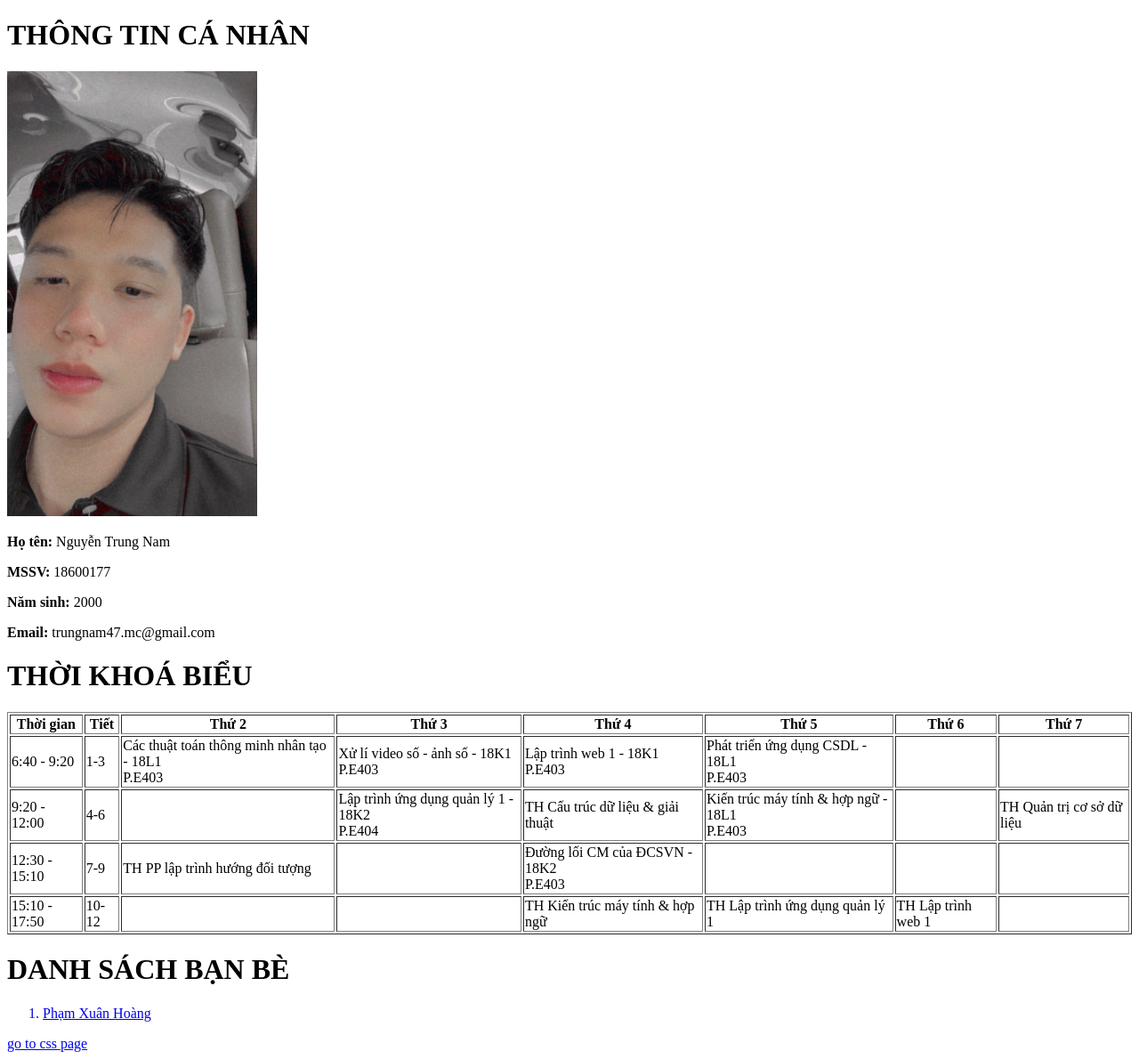
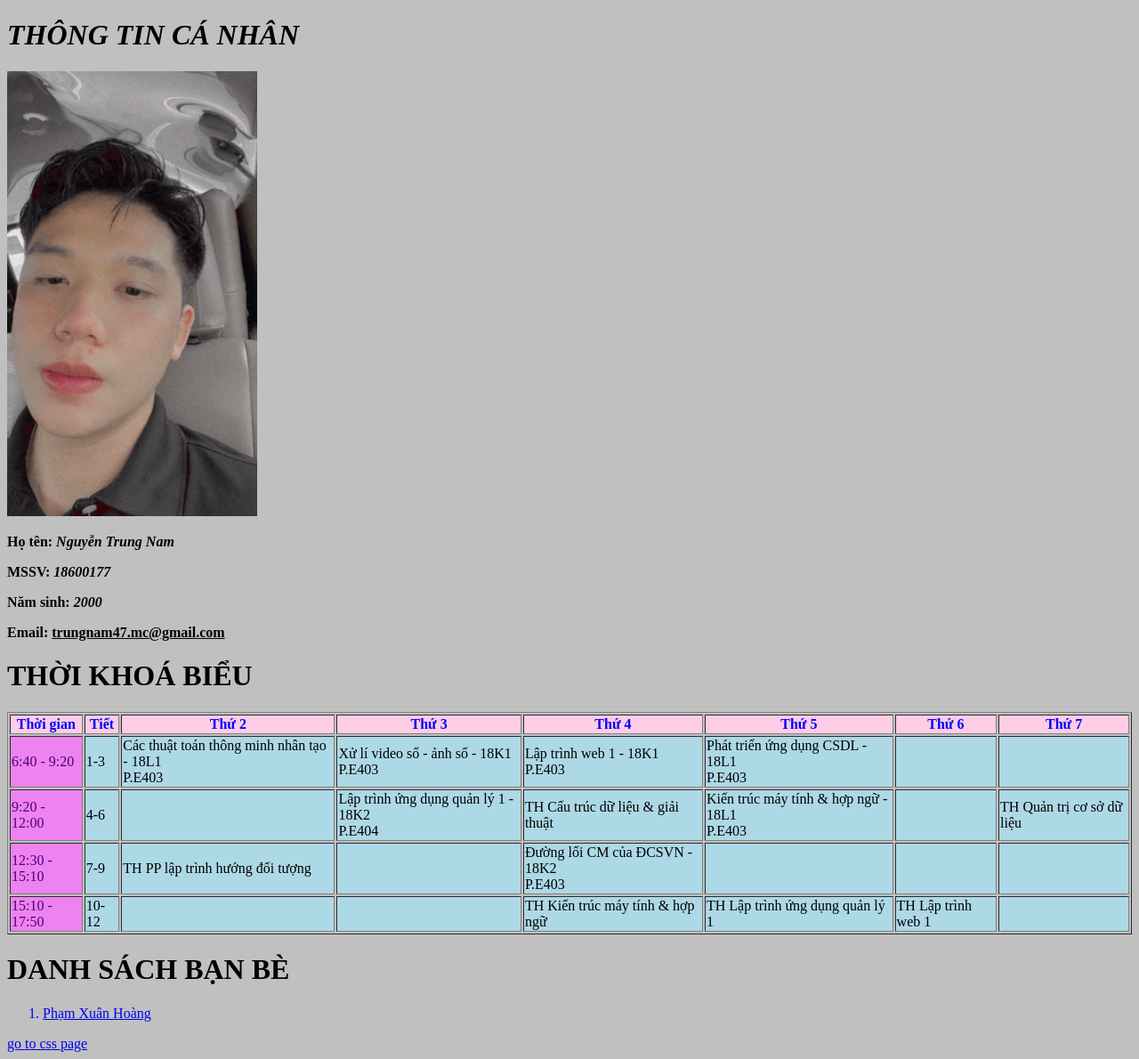
Before and after one commit to NamNikon/FreePHP, a PHP site: page /18600177_08.html in a window 1280 px wide. Shown: the whole page at 89% size. Run offline with PHP 8.4, Linux system fonts and the light colour scheme.

Commit message:
Homework_18600177_tuan02

```diff
--- a/18600177_08.html
+++ b/18600177_08.html
@@ -10,19 +10,20 @@
 </head>
 
 <body>
+
     <div class="info">
-        <h1>THÔNG TIN CÁ NHÂN</h1>
+        <h1><em>THÔNG TIN CÁ NHÂN</em></h1>
         <img src="./image/nguyentrungnam_18600177.JPG">
-        <p><strong>Họ tên:</strong> Nguyễn Trung Nam</p>
-        <p><strong>MSSV:</strong> 18600177</p>
-        <p><strong>Năm sinh:</strong> 2000</p>
-        <p><strong>Email:</strong> trungnam47.mc@gmail.com</p>
+        <p><strong>Họ tên: <em>Nguyễn Trung Nam</em></strong></p>
+        <p><strong>MSSV: <em>18600177</em></strong></p>
+        <p><strong>Năm sinh: <em>2000</em></strong></p>
+        <p><strong>Email: <u>trungnam47.mc@gmail.com</u></strong></p>
     </div>
 
     <div class="time-table">
         <h1>THỜI KHOÁ BIỂU</h1>
         <table border="1">
-            <thead>
+            <thead style="background-color: #FFCCE6;color: blue;">
                 <tr>
                     <th>Thời gian</th>
                     <th>Tiết</th>
@@ -34,9 +35,9 @@
                     <th>Thứ 7</th>
                 </tr>
             </thead>
-            <tbody>
+            <tbody style="background-color: lightblue">
                 <tr>
-                    <td>6:40 - 9:20</td>
+                    <td style="background-color:#EE82EE; color: #4B0082">6:40 - 9:20</td>
                     <td>1-3</td>
                     <td>Các thuật toán thông minh nhân tạo - 18L1</br>P.E403</td>
                     <td>Xử lí video số - ảnh số - 18K1</br>P.E403</td>
@@ -46,7 +47,7 @@
                     <td></td>
                 </tr>
                 <tr>
-                    <td>9:20 - 12:00</td>
+                    <td style="background-color:#EE82EE; color: #4B0082">9:20 - 12:00</td>
                     <td>4-6</td>
                     <td></td>
                     <td>Lập trình ứng dụng quản lý 1 - 18K2</br>P.E404</td>
@@ -56,7 +57,7 @@
                     <td>TH Quản trị cơ sở dữ liệu</td>
                 </tr>
                 <tr>
-                    <td>12:30 - 15:10</td>
+                    <td style="background-color:#EE82EE; color: #4B0082">12:30 - 15:10</td>
                     <td>7-9</td>
                     <td>TH PP lập trình hướng đối tượng</td>
                     <td></td>
@@ -66,7 +67,7 @@
                     <td></td>
                 </tr>
                 <tr>
-                    <td>15:10 - 17:50</td>
+                    <td style="background-color:#EE82EE; color: #4B0082">15:10 - 17:50</td>
                     <td>10-12</td>
                     <td></td>
                     <td></td>
--- a/style.css
+++ b/style.css
@@ -2,4 +2,8 @@
     background-size: cover;
     background-attachment: fixed;
     height: 500px;
+    background-color: #93B874;
 }
+body{
+    background-color: #C0C0C0;
+}
```
